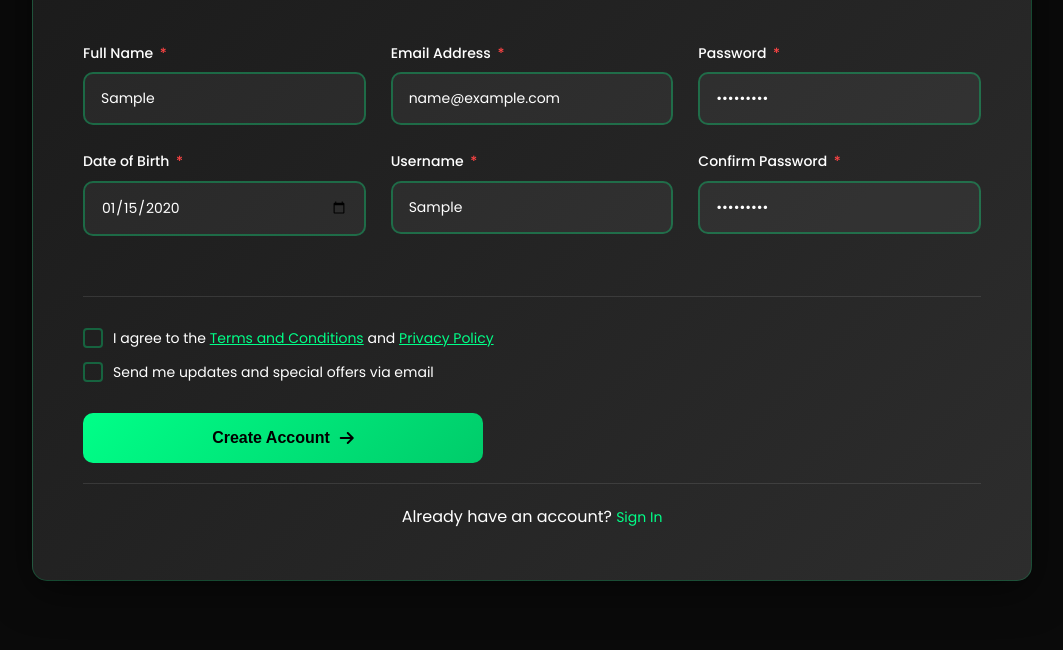
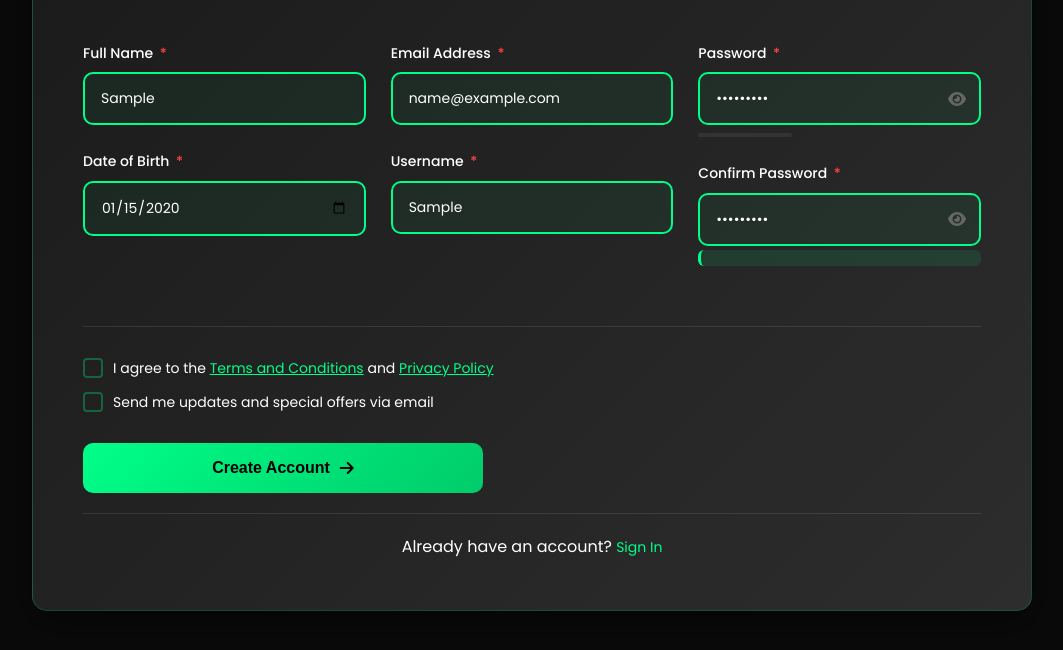
Before and after one commit to bagaspra16/fluxion, a plain HTML site: page register.html in a window 1280 px wide. Both pictures are taken after typing "Sample", "2020-01-15", "name@example.com", "Sample", "Sample123", "Sample123" into the empty fields and a click on the button "Create Account". Shown: the part 248-898 px from the top of the page, without its empty margins (108-1171 px from the left). Drawn offline with Linux system fonts and the light colour scheme.

Commit message:
FEAT: Add every validation in menu #DONE

```diff
--- a/contact.html
+++ b/contact.html
@@ -12,6 +12,7 @@
         rel="stylesheet">
     <link rel="stylesheet" href="assets/css/styles.css">
     <script src="assets/js/jquery.min.js"></script>
+    <script src="assets/js/form-validation.js"></script>
 </head>
 
 <body class="page" style="padding: 40px; overflow-y: auto;">
--- a/register.html
+++ b/register.html
@@ -13,6 +13,7 @@
     <link rel="stylesheet" href="assets/css/styles.css">
     <script src="assets/js/jquery.min.js"></script>
     <script src="assets/js/auth.js"></script>
+    <script src="assets/js/form-validation.js"></script>
     <style>
         * {
             margin: 0;
@@ -182,15 +183,30 @@
                     <div class="form-column">
                         <div class="form-group">
                             <label for="password">Password <span class="required">*</span></label>
-                            <input type="password" id="password" name="password" class="form-control"
-                                placeholder="••••••••" required>
+                            <div style="position: relative;">
+                                <input type="password" id="password" name="password" class="form-control"
+                                    placeholder="••••••••" required>
+                                <i class="fas fa-eye toggle-password"
+                                    style="position: absolute; right: 15px; top: 50%; transform: translateY(-50%); cursor: pointer; color: #666;"></i>
+                            </div>
+                            <div class="password-strength-bar weak"
+                                style="height: 4px; background: #333; border-radius: 2px; margin-top: 8px; transition: all 0.3s;">
+                            </div>
+                            <div class="password-strength-text" style="font-size: 12px; color: #666; margin-top: 4px;">
+                            </div>
                             <div class="error-text" id="passwordError">Password must be at least 8 characters</div>
                         </div>
 
                         <div class="form-group">
                             <label for="confirmPassword">Confirm Password <span class="required">*</span></label>
-                            <input type="password" id="confirmPassword" name="confirmPassword" class="form-control"
-                                placeholder="••••••••" required>
+                            <div style="position: relative;">
+                                <input type="password" id="confirmPassword" name="confirmPassword" class="form-control"
+                                    placeholder="••••••••" required>
+                                <i class="fas fa-eye toggle-password"
+                                    style="position: absolute; right: 15px; top: 50%; transform: translateY(-50%); cursor: pointer; color: #666;"></i>
+                            </div>
+                            <div class="validation-message success-message"
+                                style="font-size: 12px; color: #00ff88; margin-top: 4px;"></div>
                             <div class="error-text" id="confirmPasswordError">Passwords do not match</div>
                         </div>
                     </div>
```
Also changed, not shown: login.html (+7 -2 lines), purchase.html (+2 -0 lines), 2 other files.
